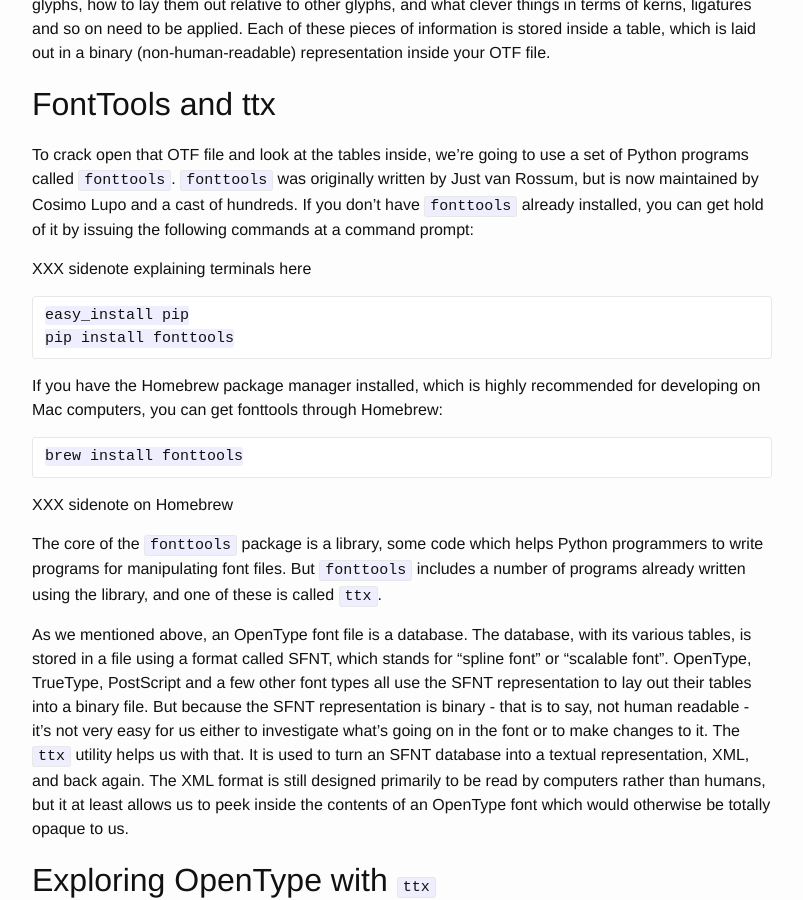
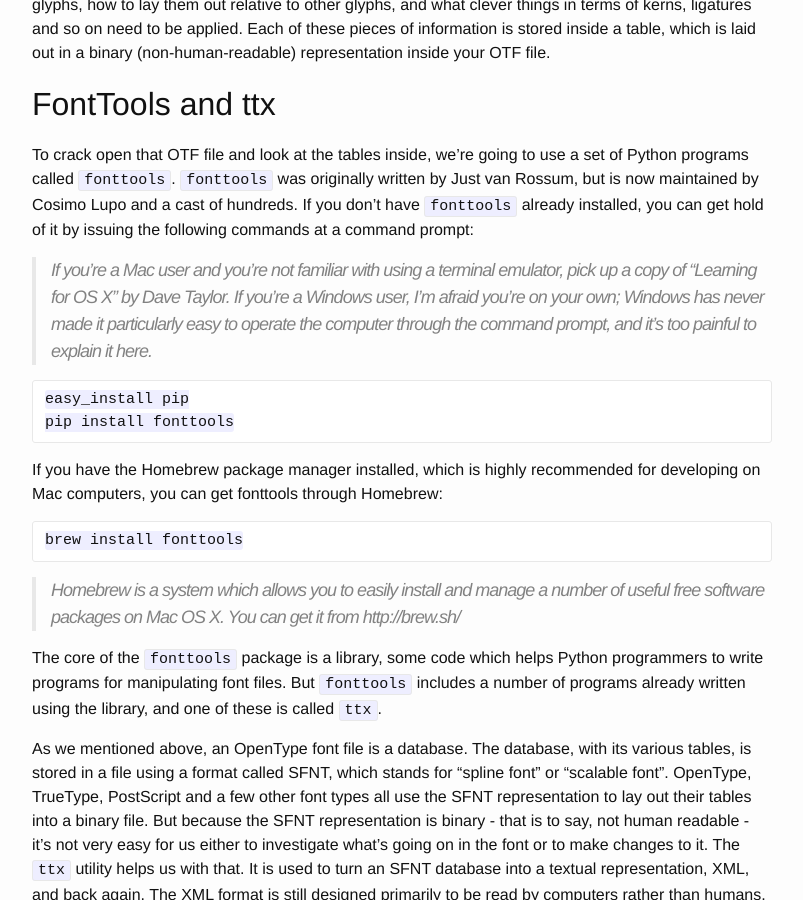
Before and after one commit to simoncozens/fonts-and-layout, a Jekyll site: the page built from opentype.md, in a window 1280 px wide and 900 px high, scrolled down 1176 px. Shown: the whole window, without its empty margins (238-1041 px from the left). Built offline with Jekyll 4.4.1, drawn with Linux system fonts in a browser that asks for light colours; some of the changed text lies outside the part shown.

Commit message:
Clarify what’s left to do.

```diff
--- a/opentype.md
+++ b/opentype.md
@@ -23,7 +23,7 @@
 
 To crack open that OTF file and look at the tables inside, we're going to use a set of Python programs called `fonttools`. `fonttools` was originally written by Just van Rossum, but is now maintained by Cosimo Lupo and a cast of hundreds. If you don't have `fonttools` already installed, you can get hold of it by issuing the following commands at a command prompt:
 
-XXX sidenote explaining terminals here
+> If you're a Mac user and you're not familiar with using a terminal emulator, pick up a copy of "Learning for OS X" by Dave Taylor. If you're a Windows user, I'm afraid you're on your own; Windows has never made it particularly easy to operate the computer through the command prompt, and it's too painful to explain it here.
 
     easy_install pip
     pip install fonttools
@@ -32,7 +32,7 @@
 
     brew install fonttools
 
-XXX sidenote on Homebrew
+> Homebrew is a system which allows you to easily install and manage a number of useful free software packages on Mac OS X. You can get it from http://brew.sh/
 
 The core of the `fonttools` package is a library, some code which helps Python programmers to write programs for manipulating font files. But `fonttools` includes a number of programs already written using the library, and one of these is called `ttx`.
 
@@ -187,6 +187,8 @@
 
 The ascent and descent values (the OpenType specification calls them "Ascender" and "Descender") will be used ... XXX actually this is all horrible and I can't face writing it now. Start with http://typedrawers.com/discussion/1705 when I come back to it.
 
+### The `OS/2` table
+
 XXX OS/2
 
 ### The `hmtx` table
@@ -205,8 +207,11 @@
 
 ### The `name` table
 
-    Dumping 'name' table...
-    Dumping 'cmap' table...
+XXX
+
+### The `cmap` table
+
+XXX
 
 ### The `CFF` table
 
```
